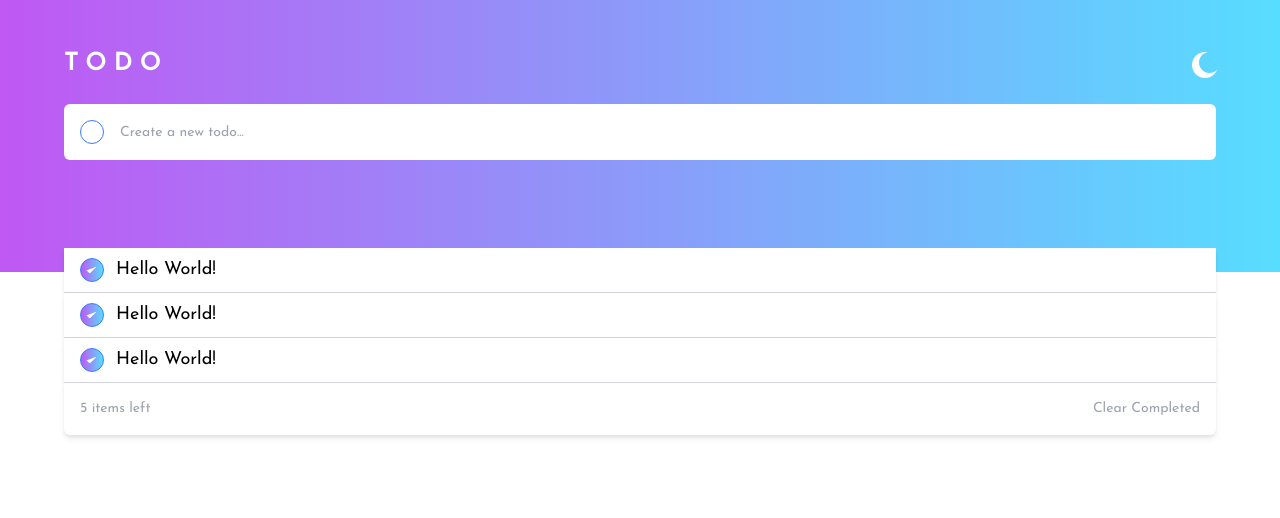
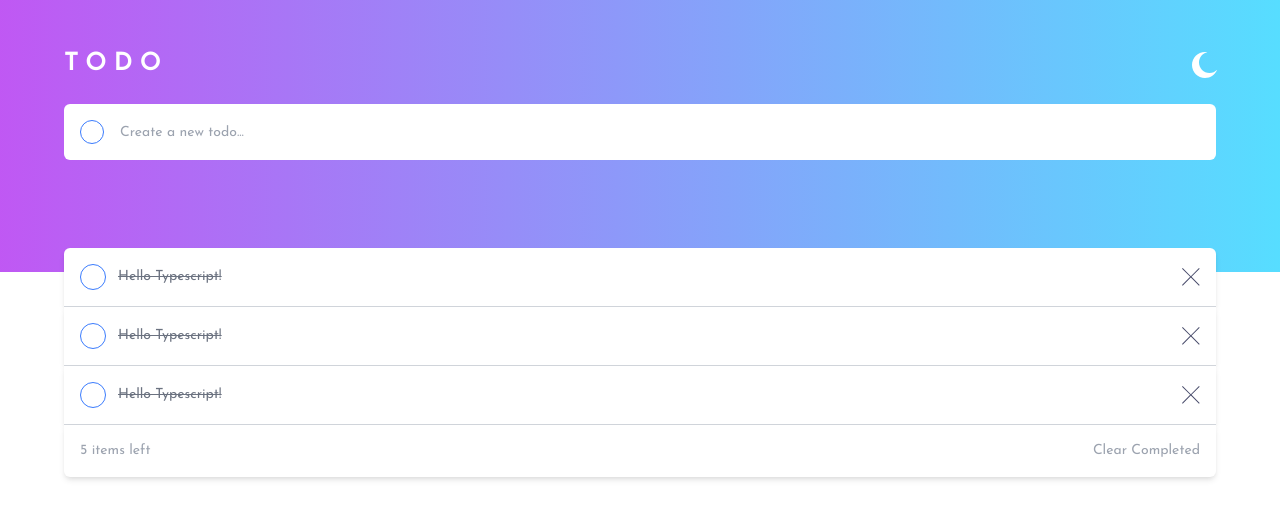
Before and after one commit to nico-TheDev/ts-todo, a React (Create React App) app: page / in a window 1280 px wide. Shown: the top 518 px of the page. Built offline with nearby package versions, Linux system fonts and the light colour scheme.

Commit message:
fix icons and add close

```diff
--- a/src/components/Todo.tsx
+++ b/src/components/Todo.tsx
@@ -8,18 +8,36 @@ interface IProps {
 
 const Todo: React.FC<IProps> = () => {
     return (
-        <li className="flex items-center text-lg w-90 bg-white shadow-md  py-2 px-4 border-b border-gray-300 ">
-            <span className="w-6 h-6 text-white rounded-full border border-primaryBrightBlue mr-3 bg-checkBg flex justify-center items-center">
-                <svg
-                    xmlns="http://www.w3.org/2000/svg"
-                    className="fill-current"
-                    width="12"
-                    height="9"
-                >
-                    <path stroke="#FFF" d="M1 4.304L3.696 7l6-6" />
+        <li className="flex items-center text-lg w-90 bg-white shadow-md p-4 border-b border-gray-300 first:rounded-tl-md first:rounded-tr-md text-gray-900">
+            <button className="group border border-primaryBrightBlue mr-3 text-white rounded-full overflow-hidden">
+                <span className="w-6 h-6  flex justify-center items-center cursor-pointer bg-checkBg opacity-0 group-hover:opacity-100 transition-all duration-300">
+                    <svg
+                        xmlns="http://www.w3.org/2000/svg"
+                        width="11"
+                        height="9"
+                        className="fill-current"
+                    >
+                        <path
+                            fill="none"
+                            stroke="#FFF"
+                            stroke-width="2"
+                            d="M1 4.304L3.696 7l6-6"
+                        />
+                    </svg>
+                </span>
+            </button>
+            <p className="line-through text-gray-500 text-sm">
+                Hello Typescript!
+            </p>
+            <button className="ml-auto">
+                <svg xmlns="http://www.w3.org/2000/svg" width="18" height="18">
+                    <path
+                        fill="#494C6B"
+                        fill-rule="evenodd"
+                        d="M16.97 0l.708.707L9.546 8.84l8.132 8.132-.707.707-8.132-8.132-8.132 8.132L0 16.97l8.132-8.132L0 .707.707 0 8.84 8.132 16.971 0z"
+                    />
                 </svg>
-            </span>
-            Hello World!
+            </button>
         </li>
     );
 };
```
